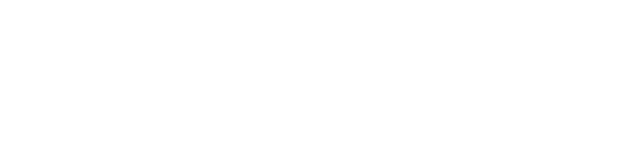
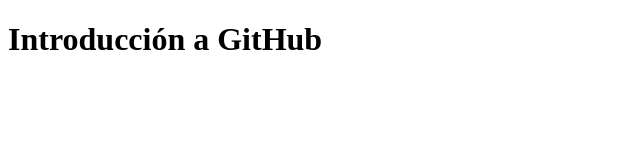
Before and after one commit to MemitoGr/intro-GitHub, a plain HTML site: page index.html in a window 1280 px wide. Shown: the whole page, without its empty margins (0-640 px from the left). Drawn offline with Linux system fonts and the light colour scheme.

Commit message:
Agrega H1 con Titulo en la Pagina HTML

```diff
--- a/index.html
+++ b/index.html
@@ -8,5 +8,7 @@
 </head>
 <body>
 
+    <h1>Introducción a GitHub</h1>
+
 </body>
 </html>
```
